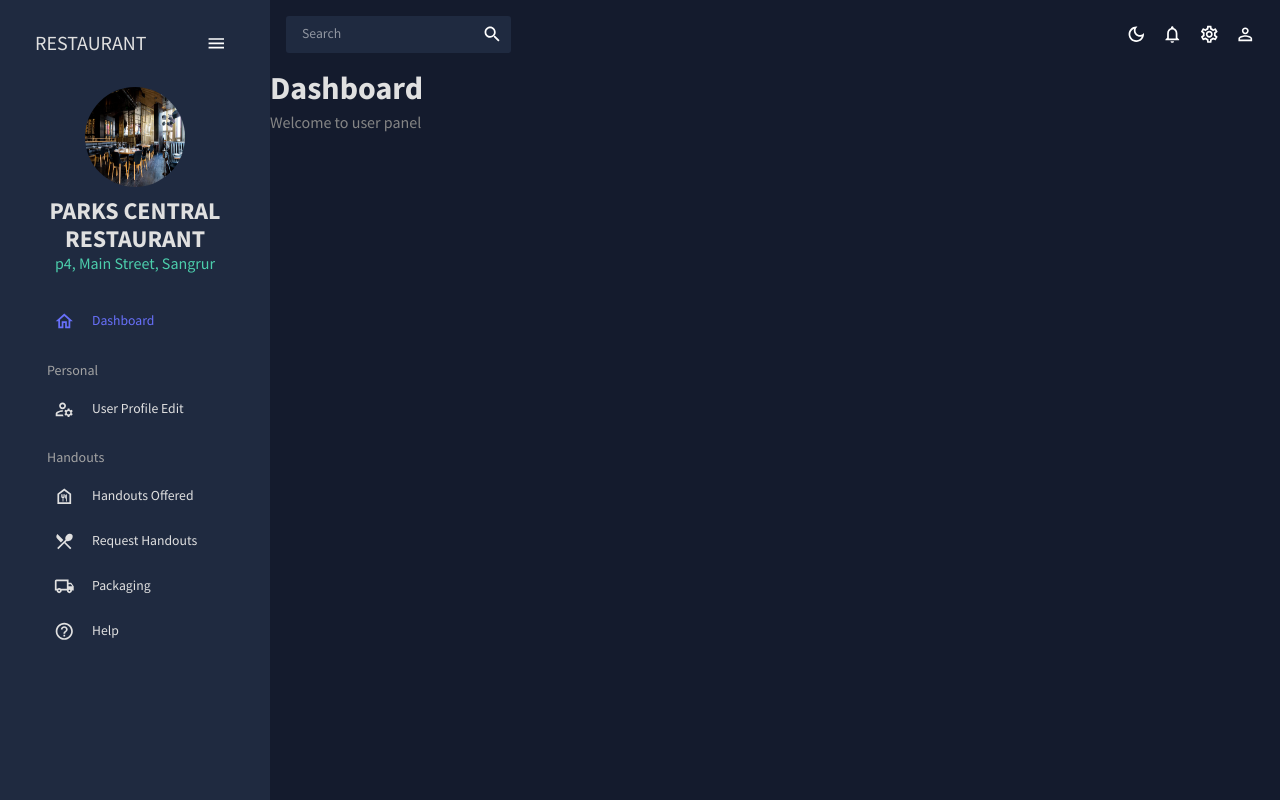
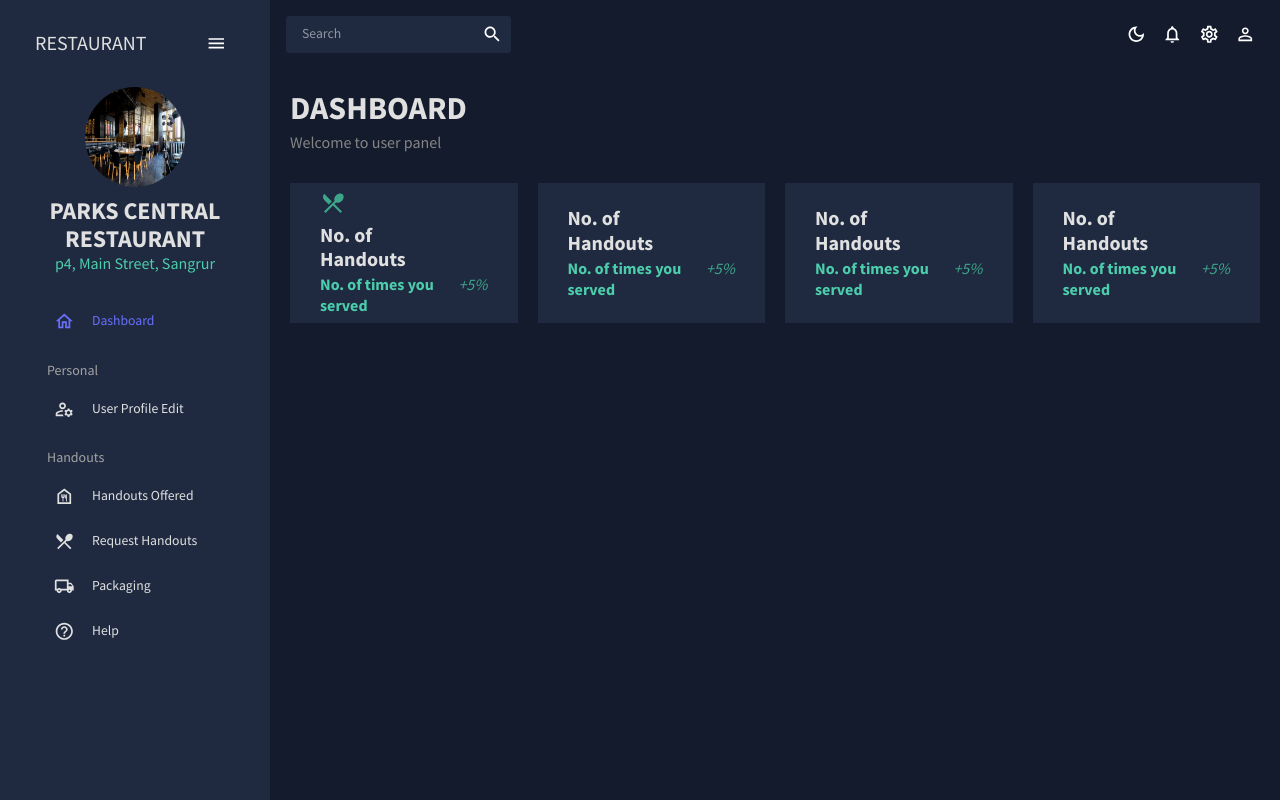
Before and after one commit to shoaibisa/GDSC-Feed-Who-Need, a React (Create React App) app: page /dashboard in a window 1280 px wide. Built offline with nearby package versions, Linux system fonts and the light colour scheme.

Commit message:
progress

```diff
--- /dev/null
+++ b/src/components/dashboard/ProgressCircle.jsx
@@ -0,0 +1,22 @@
+import {Box, useTheme } from '@mui/material';
+import React from 'react';
+import {tokens} from '../../theme.js';
+function ProgressCircle({progress, size = '40'}) {
+    const theme = useTheme();
+    const colors = tokens(theme.palette.mode);
+    const angle = progress * 360;
+  return (
+    <Box sx={{
+        background:`radial-Gradient(${colors.primary[400]} 55%, transparent 56%),
+        conic-gradient(transaparent 0deg ${angle}deg, ${colors.blueAccent[500]} ${angle}deg 360deg),
+        ${colors.greenAccent[500]}`,
+        borderRadius: "50%",
+        width:`${size}px`,
+        height: `${size}px`
+        }}>
+
+    </Box>
+  )
+}
+
+export default ProgressCircle;
--- /dev/null
+++ b/src/components/dashboard/StatBox.jsx
@@ -0,0 +1,47 @@
+import { useTheme, Typography, Box } from "@mui/material";
+import React from "react";
+import { tokens } from "../../theme.js";
+import ProgressCircle from "./ProgressCircle";
+function StatBox({ title, subtitle, icon, progress, increase }) {
+  const theme = useTheme();
+  const colors = tokens(theme.palette.mode);
+  return (
+    <Box width="100%" p="0 30px">
+      <Box display="flex" justifyContent="space-between">
+        <Box>
+          {icon}
+          <Typography
+            variant="h4"
+            fontWeight="bold"
+            sx={{ color: colors.grey[100] }}
+          >
+            {title}
+          </Typography>
+        </Box>
+
+        <Box>
+          <ProgressCircle progress={progress} />
+        </Box>
+        </Box>
+        <Box display="flex" justifyContent="space-between" mt='2px'>
+          <Typography
+            variant="h5"
+            fontWeight="bold"
+            sx={{ color: colors.greenAccent[500] }}
+          >
+            {subtitle}
+          </Typography>
+          <Typography
+            variant="h5"
+            fontStyle='italic'
+            sx={{ color: colors.greenAccent[600] }}
+          >
+            {increase}
+          </Typography>
+        </Box>
+
+    </Box>
+  );
+}
+
+export default StatBox;
--- a/src/screens/dashboard/index.jsx
+++ b/src/screens/dashboard/index.jsx
@@ -1,9 +1,72 @@
-import { Box } from "@mui/material";
+import { Box, useTheme } from "@mui/material";
 import Header from "../../components/Header";
+// import { mockTransactions } from "../../data/mockData.js";
+
+import RestaurantMenuIcon from '@mui/icons-material/RestaurantMenu';
+import StatBox from "../../components/dashboard/StatBox";
+import { tokens } from "../../theme";
 const UserDashboard = () => {
+  const theme = useTheme();
+  const colors = tokens(theme.palette.mode);
   return (
-    <Box>
-      <Header title="Dashboard" subtitle="Welcome to user panel" />
+    <Box m='20px'>
+      <Box display="flex" justifyContent="space-between" alignItems="center">
+        <Header title="DASHBOARD" subtitle="Welcome to user panel" />
+        {/* <Button color='white'>Download</Button> */}
+      </Box>
+
+      <Box
+        display="grid"
+        gridTemplateColumns="repeat(12,1fr)"
+        gridAutoRows="140px"
+        gap="20px"
+      >
+        <Box gridColumn="span 3" backgroundColor={colors.primary[400]} display='flex' alignItems='center' justifyContent='center'
+        flexDirection='column'
+         >
+          <StatBox
+          icon={<RestaurantMenuIcon sx={{color: colors.greenAccent[600], fontSize:"26px"}}/>}
+          title="No. of Handouts"
+          subtitle="No. of times you served"
+          progress='0.23'
+          increase='+5%'
+          />
+        </Box>
+
+        <Box gridColumn="span 3" backgroundColor={colors.primary[400]} display='flex' alignItems='center' justifyContent='center'
+        flexDirection='column' flexWrap='wrap' height='auto'
+         >
+          <StatBox
+          title="No. of Handouts"
+          subtitle="No. of times you served"
+          progress='0.23'
+          increase='+5%'
+          />
+        </Box>
+
+        <Box gridColumn="span 3" backgroundColor={colors.primary[400]} display='flex' alignItems='center' justifyContent='center'
+        flexDirection='column'
+         >
+          <StatBox
+          title="No. of Handouts"
+          subtitle="No. of times you served"
+          progress='0.23'
+          increase='+5%'
+          />
+        </Box>
+
+        <Box gridColumn="span 3" backgroundColor={colors.primary[400]} display='flex' alignItems='center' justifyContent='center'
+        flexDirection='column'
+         >
+          <StatBox
+          title="No. of Handouts"
+          subtitle="No. of times you served"
+          progress='0.75'
+          increase='+5%'
+          />
+        </Box>
+
+      </Box>
     </Box>
   );
 };
--- a/src/screens/register/Sign.jsx
+++ b/src/screens/register/Sign.jsx
@@ -69,10 +69,6 @@ function BpRadio(props) {
 }
 const Sign = () => {
 const navigate = useNavigate();
-  const handleChange = (event) => {
-    role = event.target.value;
-    console.log("dfaw",role);
-  };
   const isNonMobile = useMediaQuery("(min-width:600px)");
   const handleFormSubmit = () => {
       console.log("dfawsdafgr",role);
@@ -89,34 +85,8 @@ const navigate = useNavigate();
         subtitle="Select the appreopriate option as per your Role:- "
       />
       <Formik onSubmit={handleFormSubmit} initialValues={role}>
-        {/* {({ handleBlur, errors }) => ( */}
           <form onSubmit={handleFormSubmit}>
-            {/* <Box
-              display="grid"
-              gap="30px"
-              gridTemplateColumns="repeat(4,minmax(0,1fr))" // 4 columns have 1 fraction of the available space
-              sx={{
-                "& > div": { gridColumn: isNonMobile ? undefined : "span 4" }, // 4 columns have 1 fraction of the available space
-              }}> */}
-              {/* <RadioGroup
-                defaultValue={role}
-                // aria-labelledby="demo-customized-radios"
-                // name="customized-radios"
-                id='val' row
-                onChange={handleChange}
-              >
-                <FormControlLabel
-                  value="Restaurant"
-                  control={<BpRadio />}
-                  label="Restaurant"
-                />
-                <FormControlLabel
-                  value="Volunteer"
-                  control={<BpRadio />}
-                  label="Volunteer"
-                />
-              </RadioGroup>
-            </Box> */}
+
             <Box display="flex" justifyContent="start" alignItem="start" mt="20px">
               <Button variant="contained" color="secondary" type="submit" sx={{mr:2}} onClick={()=>navigate("/restaurant/signupres")}>
                 Restaurant
--- a/src/screens/register/SignIn.jsx
+++ b/src/screens/register/SignIn.jsx
@@ -7,35 +7,13 @@ import React from 'react';
 import { Link } from "react-router-dom";
 import Visibility from '@mui/icons-material/Visibility';
 import VisibilityOff from '@mui/icons-material/VisibilityOff';
-import Input from '@mui/material/Input';
 import IconButton from '@mui/material/IconButton';
 // import OutlinedInput from '@mui/material/OutlinedInput';
 import InputAdornment from '@mui/material/InputAdornment';
 const initialValues = {
-  name: "",
   email: "",
-  address: "",
-  pincode: "",
-  phone: "",
   password:"",
-  c_password:""
 };
-let pincodeRegex = new RegExp(/^[1-9]{1}[0-9]{2}\s{0,1}[0-9]{3}$/);
-const phoneRegExp =
-  /^((\+[1-9]{1,4}[ -]?)|(\([0-9]{2,3}\)[ -]?)|([0-9]{2,4})[ -]?)*?[0-9]{3,4}[ -]?[0-9]{3,4}$/;
-const userSchema = yup.object().shape({
-  name: yup.string().required("Name is required"),
-  email: yup.string().email("Invalid email").required("Email is required"),
-  address: yup.string().required("Address is required"),
-  pincode: yup
-    .string()
-    .matches(pincodeRegex, "Pincode number is not valid!")
-    .required("Pincode is required"),
-  phone: yup
-    .string()
-    .matches(phoneRegExp, "Phone number is not valid")
-    .required("Phone is required"),
-});
 
 const UserProfileEdit = () => {
   const [showPassword, setShowPassword] = React.useState(false);
@@ -51,20 +29,17 @@ const UserProfileEdit = () => {
   return (
     <Box m="20px">
       <Header
-        title="Volunteer"
-        subtitle="You are registering as a food distributor."
+        title="Sign In"
       />
       <Formik
         onSubmit={handleFormSubmit}
         initialValues={initialValues}
-        validationSchema={userSchema}
       >
         {({
           values,
           handleBlur,
           touched,
           handleChange,
-          handleSubmit,
           errors,
         }) => (
           <form onSubmit={handleFormSubmit}>
```
Also changed, not shown: src/data/mockData.js (renamed from data/mockData.js), src/data/mockGeo.js (renamed from data/mockGeo.js).
